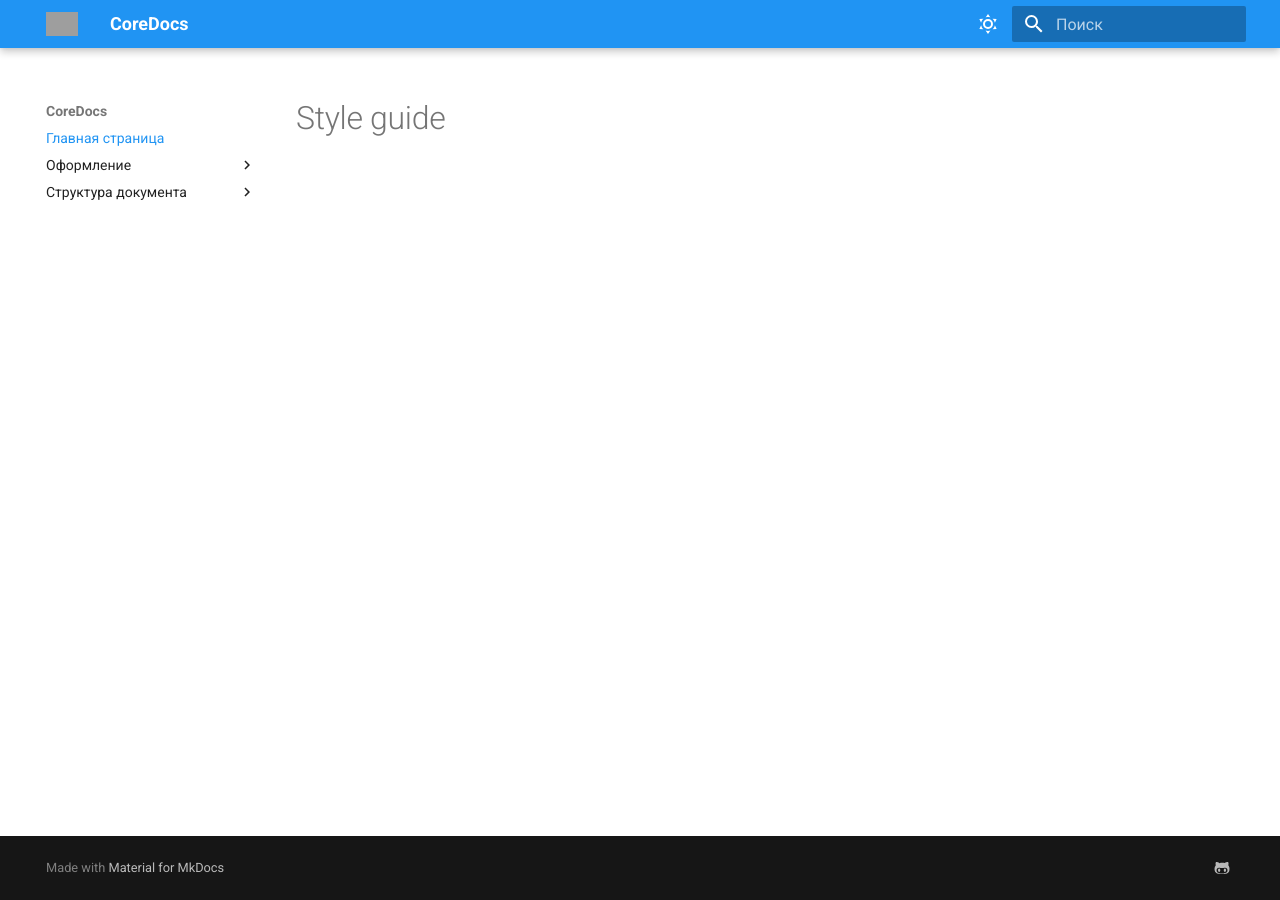
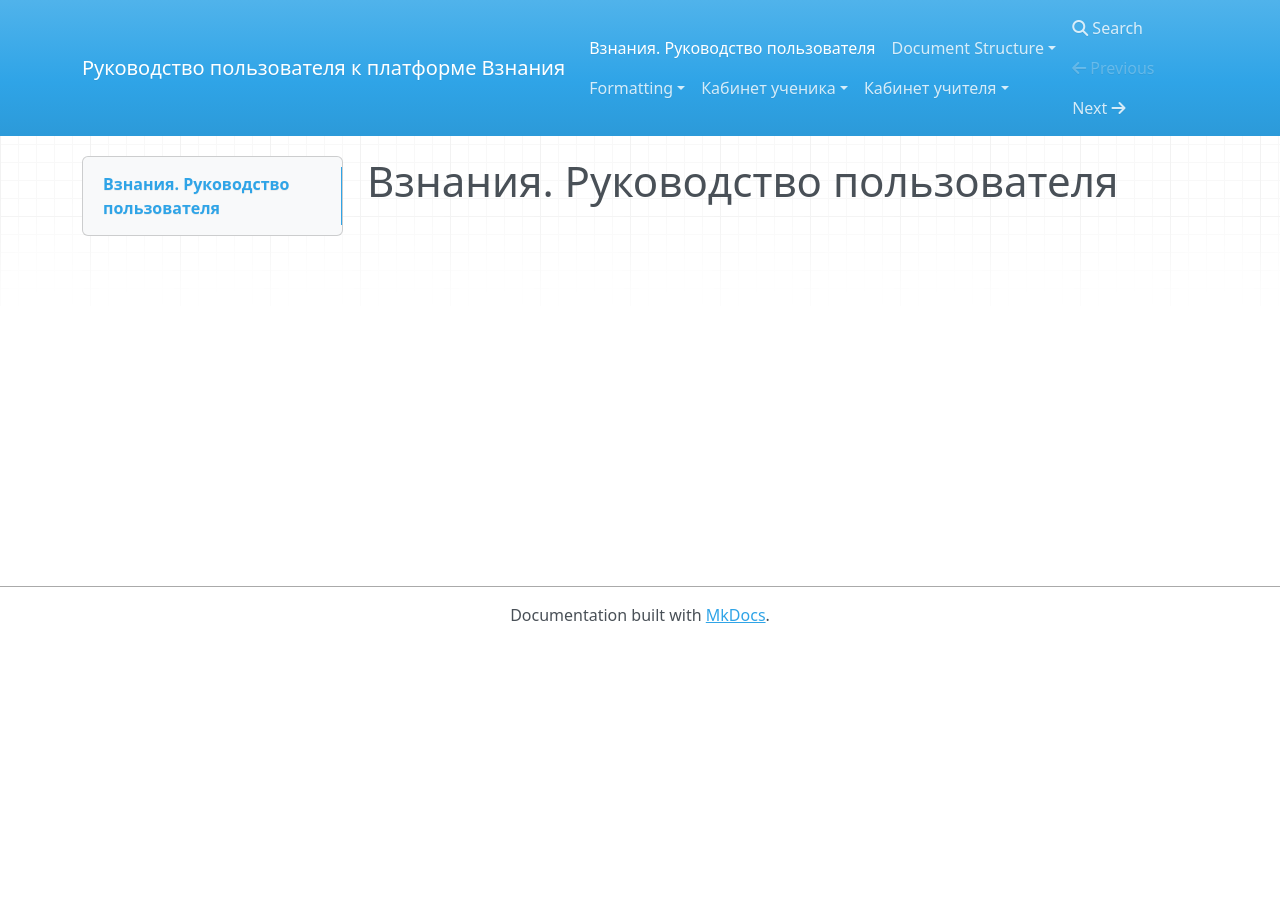
Before and after one commit to Shvarikova-Elena/-docs-as-code, an MkDocs documentation site: the page built from docs/index.md, in a window 1280 px wide. Built offline with MkDocs 1.6.1, drawn with Linux system fonts in a browser that asks for light colours; nearby versions of some CDN libraries; grey boxes are pictures that could not be loaded.

Commit message:
проект актуализирован

```diff
--- a/docs/index.md
+++ b/docs/index.md
@@ -1 +1 @@
-# Style guide
+# Взнания. Руководство пользователя
--- a/mkdocs.yml
+++ b/mkdocs.yml
@@ -1,74 +1,2 @@
-site_name: CoreDocs # Название сайта
-site_description: CoreDocs # Описание сайта, добавляется в meta-теги
-theme: # Тема сайта, информация о ее параметрах
-  name: material # Название темы
-  logo: logo.svg # Ссылка на логотип сайта
-  font:
-    text: Roboto # Шрифт текста
-    code: Roboto Mono # Шрифт для текста кода
-  features:
-    #- navigation.sections
-    - navigation.path # Хлебные крошки
-    - navigation.indexes # Позволяет создавать корневые страницы разделов меню. Корневая страница должна лежать в папке раздела и называться index.md. Пример использования корневых страниц приведен ниже в настройках nav
-    #- navigation.tabs # Верхнее меню
-    #- navigation.tabs.sticky # Фиксация верхнего меню
-    #- Navigation sections # Настройка спойлеров в левом меню
-    #- navigation.expand # Разворачивает спойлеры в левом меню по умолчанию
-    #- toc.integrate # Фиксирует оглавление страницы в левом меню
-    - navigation.instant # Функция быстрой загрузки страниц
-    - navigation.top # Добавляет кнопку «к началу» для быстрой обратной прокрутки страницы
-    - search.suggest # Подсказки при вводе поискового запроса
-    - search.highlight # Подсветка результатов поиска в тексте страницы
-    - content.code.copy # Кнопка копирования в блоке кода
-
-  language: ru # Язык
-  palette: # Настройки светлой и тёмной тем
-    # Настройки светлой темы
-    - scheme: default
-      toggle:
-        icon: material/weather-sunny # Иконка для активации светлой темы
-        name: Выключить солнышко # Всплывающий текст-подсказка
-      primary: blue # Основной цвет
-      accent: purple # Акцентный цвет
-    # Настройки тёмной темы
-    - scheme: slate
-      toggle:
-        icon: material/weather-night
-        name: Позвать солнышко
-      primary: deep purple
-      accent: blue
-
-nav: # Структура сайта
-    - Главная страница: index.md
-    - Оформление:
-      - Formatting/index.md
-      - Рисунки: Formatting/Figures.md
-      - Ссылки: Formatting/Links.md
-      - Перечисления: Formatting/Lists.md
-      - Стили: Formatting/Typography.md
-    - Структура документа:
-      - Document Structure/index.md
-      - Аннотация: Document Structure/Abstract.md
-      - Оновная часть докумнта: Document Structure/Main Content.md
-      - Приложения: Document Structure/Appendices.md
-
-extra:
-  social: # Ссылки на соц.сети
-    - icon: fontawesome/brands/github-alt # Иконка гитхаба
-      link: https://github.com/Shvarikova-Elena # Ссылка на гитхаб
-
-markdown_extensions: # Расширения markdown
-  - admonition # Поддержка информационных панелей (сообщений типа «Внимание», «Совет», «Примечание», etc.)
-  - footnotes # Поддержка встроенных сносок на страницах
-  - attr_list # Использование html-атрибутов и CSS в элементах markdown
-  - md_in_html # Поддержка markdown внутри html
-  - def_list # Поддержка списков определений
-  - pymdownx.tabbed # Использование вкладок (табов)
-  - pymdownx.details # Использование спойлеров (катов)
-  - pymdownx.highlight: # Подсветка синтаксиса в блоках кода
-      anchor_linenums: true
-  - pymdownx.superfences # Поддержка вложенных блоков кода
-  - pymdownx.snippets # Использование заимствованного контента
-  - pymdownx.emoji: # Иконки и эмодзи
-      emoji_index: !!python/name:material.extensions.emoji.twemoji
-      emoji_generator: !!python/name:material.extensions.emoji.to_svg
+site_name: Руководство пользователя к платформе Взнания # Название сайта
+site_description: Описание действий при работе с платформой Взнания # Описание сайта, добавляется в meta-теги
```
Also changed, not shown: docs/Formatting/Figures.md (deleted, +0 -10 lines), docs/Кабинет ученика/Регистрация ученика на платформе.md (added, +16 -0 lines), docs/Formatting/Typography.md (deleted), docs/Formatting/index.md (deleted), docs/Кабинет ученика/index.md (added), docs/Кабинет ученика/Выполнение задания.md (added), docs/Кабинет ученика/Статистика.md (added), docs/Кабинет учителя/index.md (added), docs/Кабинет учителя/Подготовка задания.md (added), docs/Кабинет учителя/Регистрация учителя на платформе.md (added).
